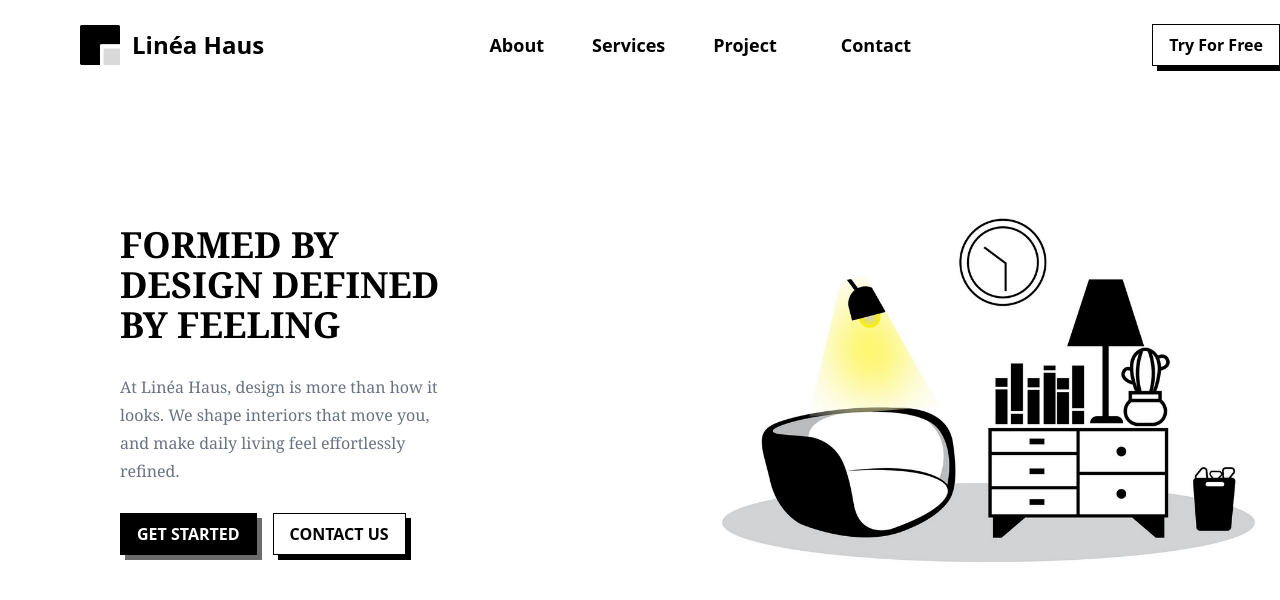
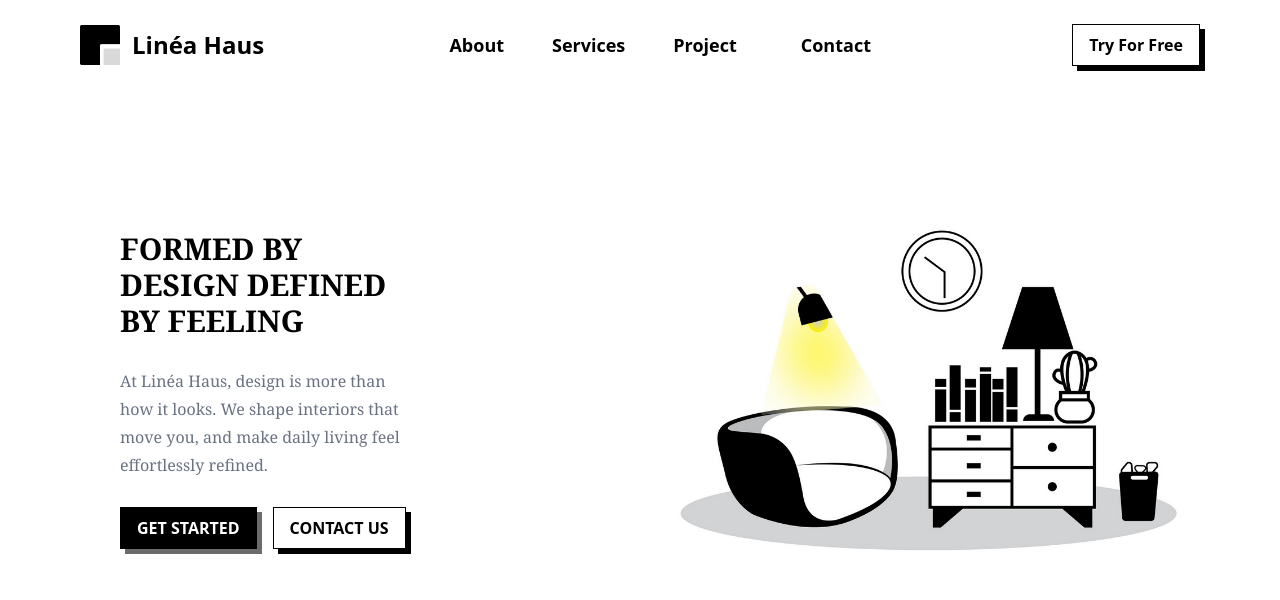
Before and after one commit to Ashwinbh-28/interior-design-website, a React (Vite) app in the folder my-design/: page / in a window 1280 px wide. Shown: the top 600 px of the page. Built offline with nearby package versions, Linux system fonts and the light colour scheme.

Commit message:
Change the redirection to the button

```diff
--- a/my-design/src/components/HeroPage/Hero.jsx
+++ b/my-design/src/components/HeroPage/Hero.jsx
@@ -10,7 +10,7 @@ const Hero = () => {
         <div className="grid grid-cols-1 md:grid-cols-2 md:min-h-[600px] gap-10">
           {/* Text section */}
           <div className="flex flex-col justify-center gap-7 md:pr-8 xl:pr-52 text-center md:text-left pt-20 md:pt-0 px-10">
-            <h1 className="text-4xl font-bold font-serif uppercase">
+            <h1 className="text-3xl font-bold font-serif text-wrap uppercase">
             Formed by Design
             Defined by Feeling
             </h1>
@@ -35,7 +35,7 @@ and make daily living feel effortlessly refined.
                 // animate="animate"
                 className="primary-btn uppercase"
               >
-                Contact Us
+                <a href="/contact">Contact Us</a>
               </button>
             </div>
           </div>
--- a/my-design/src/components/Navbar/Navbar.jsx
+++ b/my-design/src/components/Navbar/Navbar.jsx
@@ -53,7 +53,9 @@ const Navbar = () => {
         </div>
         {/* Button section */}
         <div>
-          <button className="primary-btn">Try For Free</button>
+          <button className="primary-btn">
+            <a href="#">Try For Free</a>
+          </button>
         </div>
       </div>
     </>
--- a/my-design/src/index.css
+++ b/my-design/src/index.css
@@ -3,29 +3,26 @@
 @layer utilities {
     .container {
       padding-left: 1rem;
+      padding-right: 1rem;
     }
 
     @media (min-width: 640px) {
       .container {
         padding-left: 2rem;
+        padding-right: 2rem;
       }
     }
-
     @media (min-width: 1024px) {
       .container {
         padding-left: 4rem;
+        padding-right: 4rem;
       }
     }
 
     @media (min-width: 1280px) {
       .container {
         padding-left: 5rem;
-      }
-    }
-
-    @media (min-width: 1536px) {
-      .container {
-        padding-left: 6rem;
+        padding-right: 5rem;
       }
     }
   }
```
